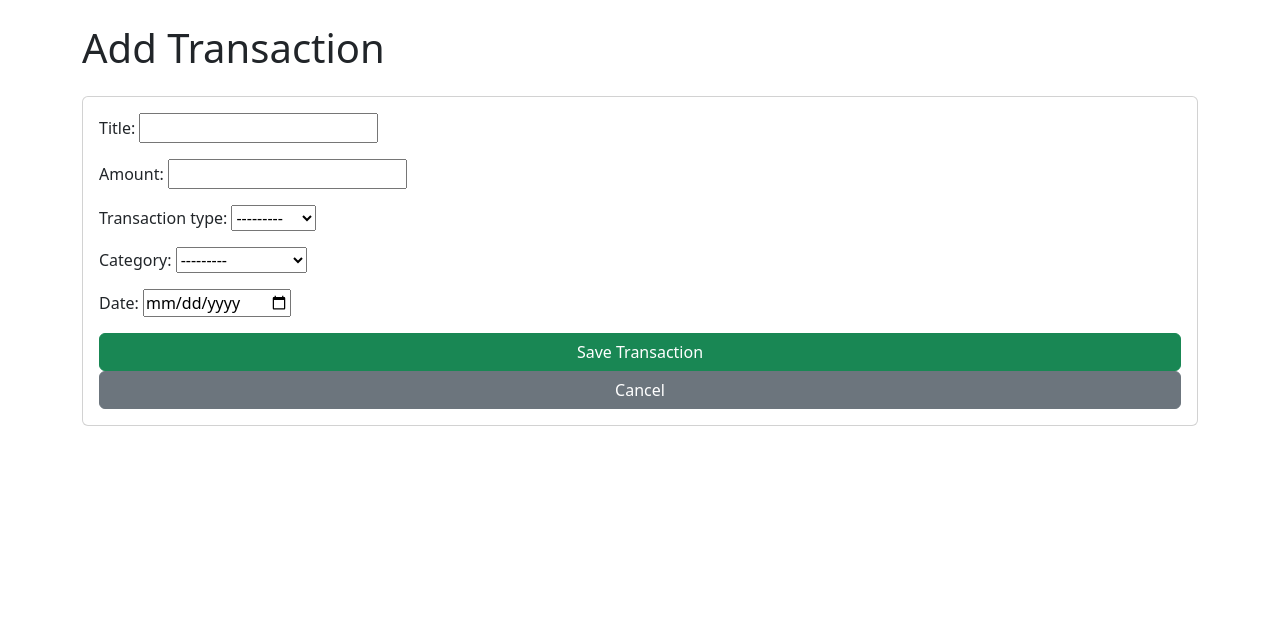
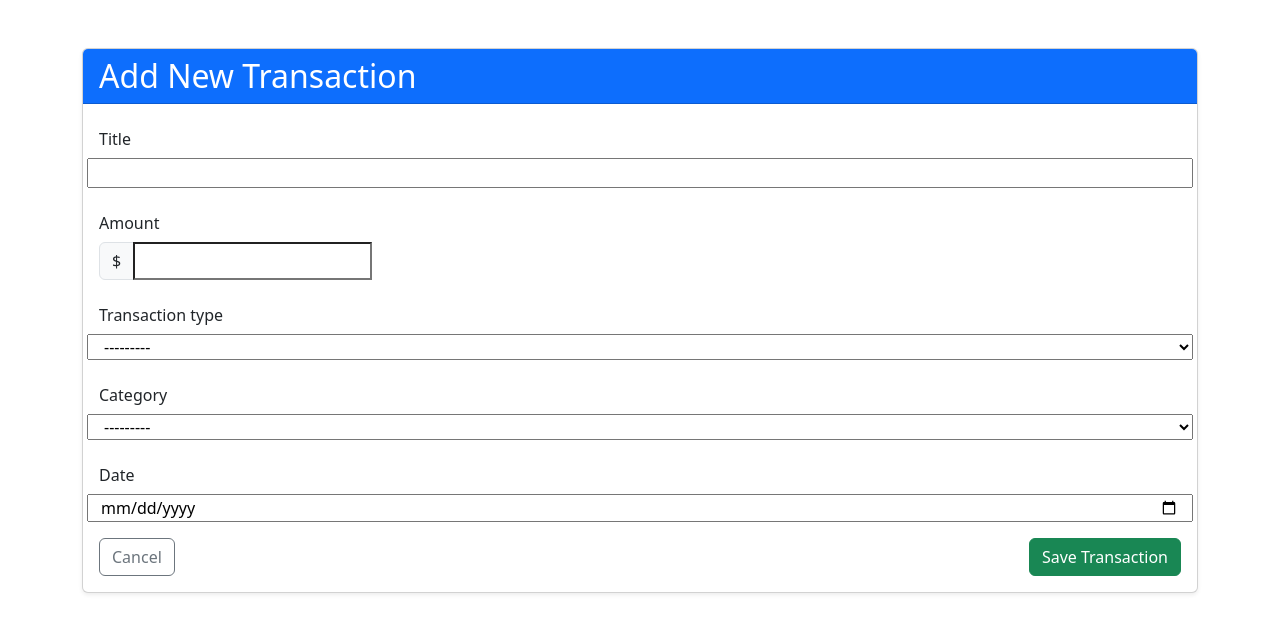
Before and after one commit to CameronSteensma/Personal_Finance_Tracker, a Django app: page /add/ in a window 1280 px wide. Shown: the top 633 px of the page. Run offline with Django 5.2, Linux system fonts and the light colour scheme; a user stored in the database is signed in; data comes from the database, SQL or seed files in the repository.

Commit message:
Upgraded html for add transaction

```diff
--- a/transactions/templates/transactions/add_transaction.html
+++ b/transactions/templates/transactions/add_transaction.html
@@ -1,19 +1,53 @@
 {% load static %}
 <!DOCTYPE html>
-<html>
+<html lang="en">
 <head>
+    <meta charset="UTF-8">
     <title>Add Transaction</title>
+    <meta name="viewport" content="width=device-width, initial-scale=1">
+
+    <!-- Bootstrap CSS -->
     <link href="https://cdn.jsdelivr.net/npm/bootstrap@5.3.0/dist/css/bootstrap.min.css" rel="stylesheet">
     <link rel="icon" href="{% static 'favicon.ico' %}" type="image/x-icon">
 </head>
-<body class="container mt-4">
-    <h1 class="mb-4">Add Transaction</h1>
+<body>
+    <div class="container mt-5">
+        <div class="card shadow-sm">
+            <div class="card-header bg-primary text-white">
+                <h2 class="mb-0">Add New Transaction</h2>
+            </div>
+            <div class="card-body">
+                <form method="post">
+                    {% csrf_token %}
+                    {% for field in form %}
+                        <div class="row mb-3 align-items-center">
+                            <label for="{{ field.id_for_label }}" class="col-sm-3 col-form-label">{{ field.label }}</label>
+                            {% if field.name == 'amount' %}
+                                <div class="input-group">
+                                    <span class="input-group-text">$</span>
+                                    {{ field }}
+                                </div>
+                            {% else %}
+                                {{ field }}
+                            {% endif %}
+                            {% if field.help_text %}
+                                <div class="form-text">{{ field.help_text }}</div>
+                            {% endif %}
+                            {% for error in field.errors %}
+                                <div class="text-danger small">{{ error }}</div>
+                            {% endfor %}
+                        </div>
+                    {% endfor %}
+                    <div class="d-flex justify-content-between">
+                        <a href="{% url 'transaction_list' %}" class="btn btn-outline-secondary">Cancel</a>
+                        <button type="submit" class="btn btn-success">Save Transaction</button>
+                    </div>
+                </form>
+            </div>
+        </div>
+    </div>
 
-    <form method="post" class="card p-3">
-        {% csrf_token %}
-        {{ form.as_p }}
-        <button type="submit" class="btn btn-success">Save Transaction</button>
-        <a href="{% url 'transaction_list' %}" class="btn btn-secondary">Cancel</a>
-    </form>
+    <!-- Bootstrap JS -->
+    <script src="https://cdn.jsdelivr.net/npm/bootstrap@5.3.0/dist/js/bootstrap.bundle.min.js"></script>
 </body>
 </html>
```
